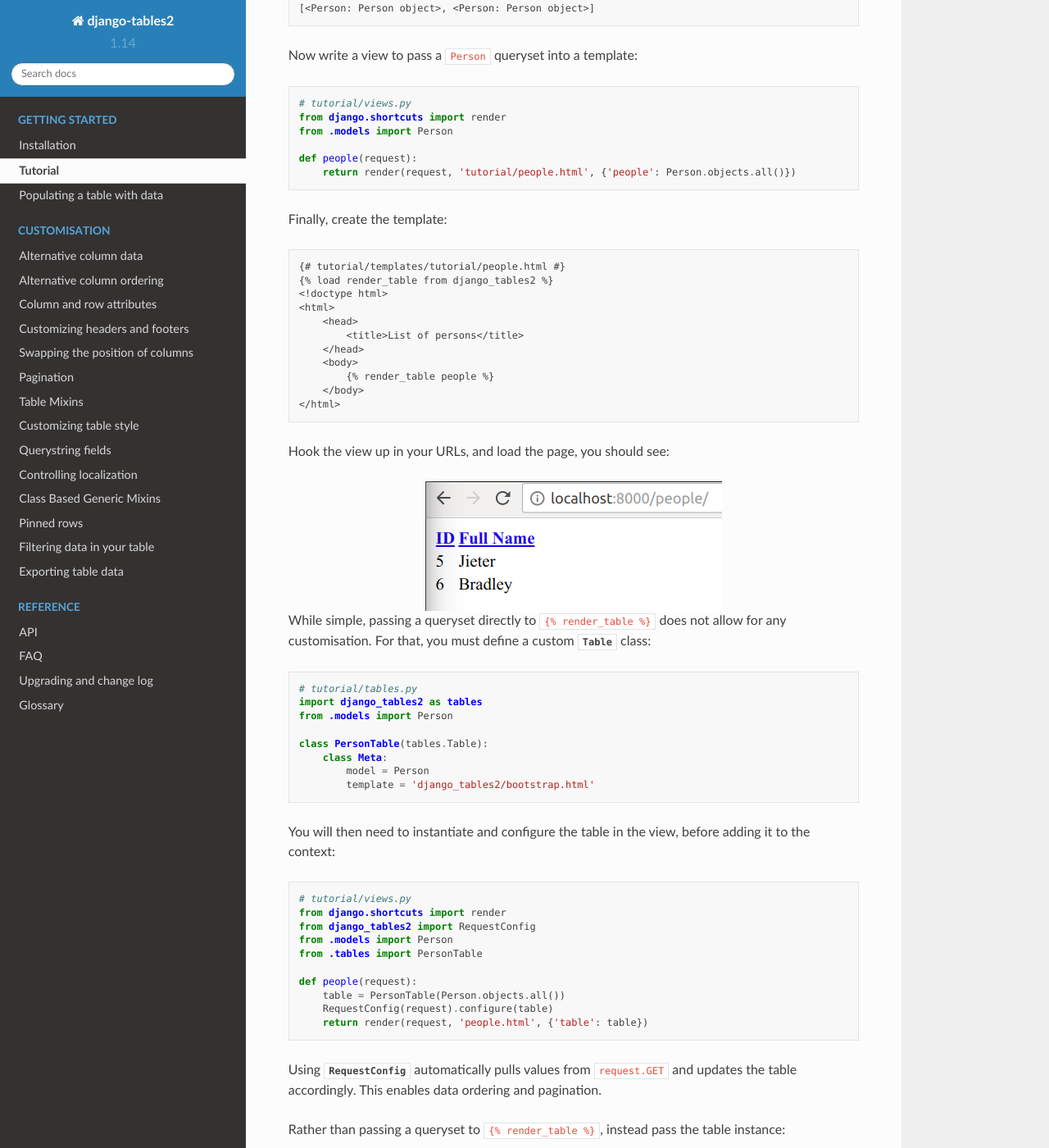
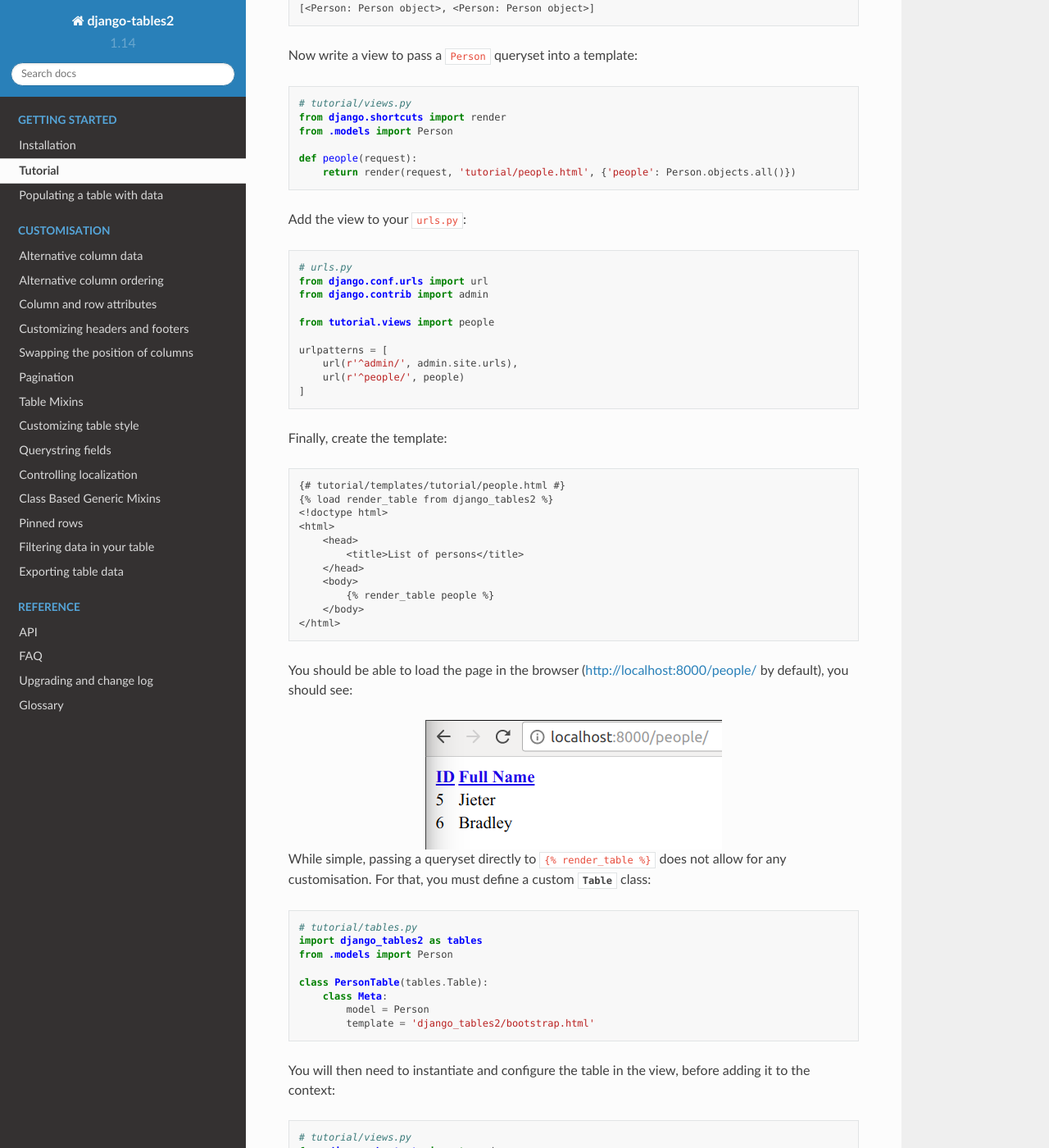
Before and after one commit to jieter/django-tables2, a Sphinx documentation site: the page built from docs/pages/tutorial.rst, in a window 1280 px wide and 1400 px high, scrolled down 697 px. Shown: the whole window at 82% size. Built offline with Sphinx 7.4.7 and the Read the Docs theme 2.0.0, drawn with Linux system fonts in a browser that asks for light colours.

Commit message:
Mention adding the view to urls.py (fixes #494)

```diff
--- a/docs/pages/tutorial.rst
+++ b/docs/pages/tutorial.rst
@@ -34,6 +34,19 @@ Now write a view to pass a ``Person`` queryset into a template::
     def people(request):
         return render(request, 'tutorial/people.html', {'people': Person.objects.all()})
 
+Add the view to your ``urls.py``::
+
+    # urls.py
+    from django.conf.urls import url
+    from django.contrib import admin
+
+    from tutorial.views import people
+
+    urlpatterns = [
+        url(r'^admin/', admin.site.urls),
+        url(r'^people/', people)
+    ]
+
 Finally, create the template::
 
     {# tutorial/templates/tutorial/people.html #}
@@ -48,7 +61,8 @@ Finally, create the template::
         </body>
     </html>
 
-Hook the view up in your URLs, and load the page, you should see:
+You should be able to load the page in the browser (http://localhost:8000/people/ by default),
+you should see:
 
 .. figure:: /_static/tutorial.png
     :align: center
```
